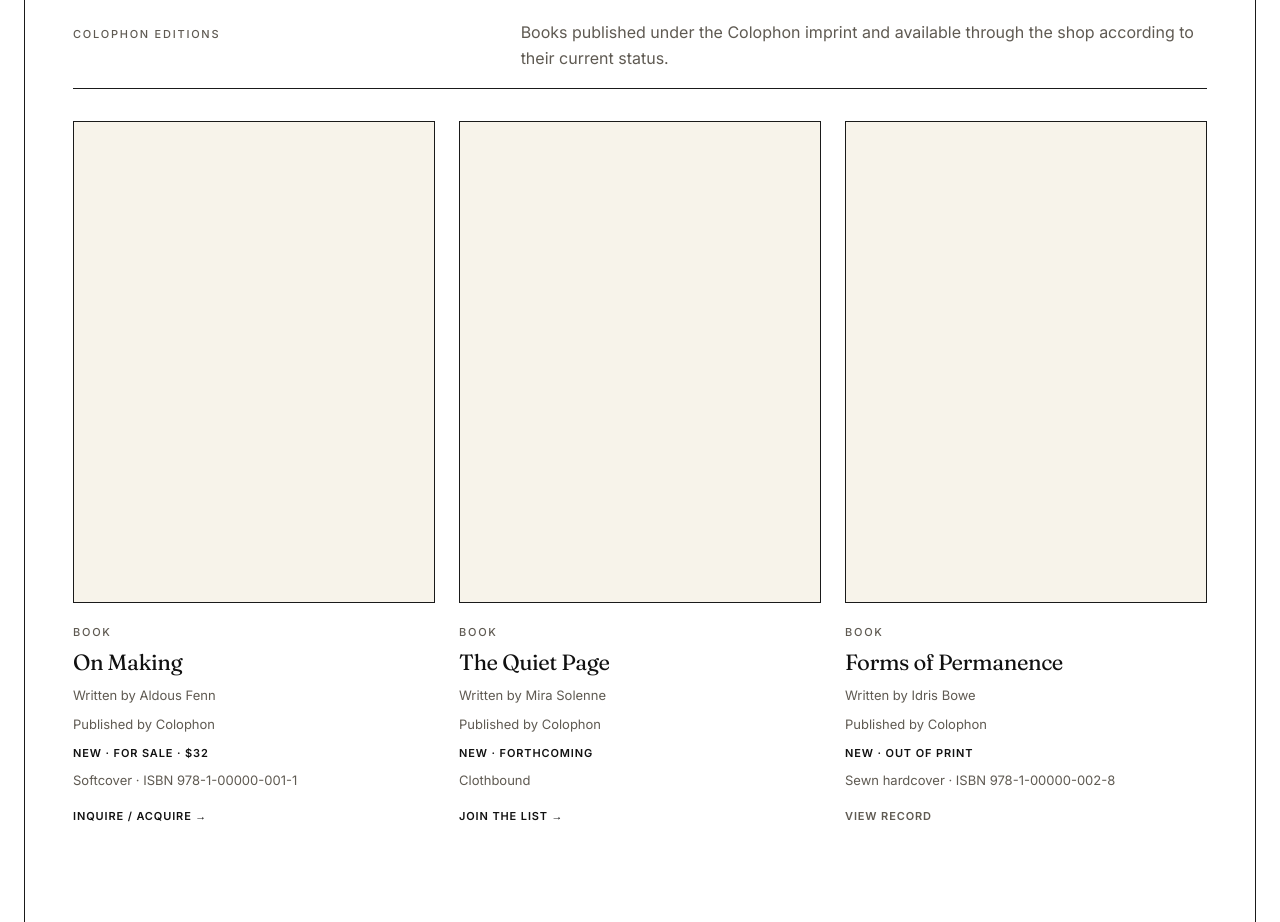
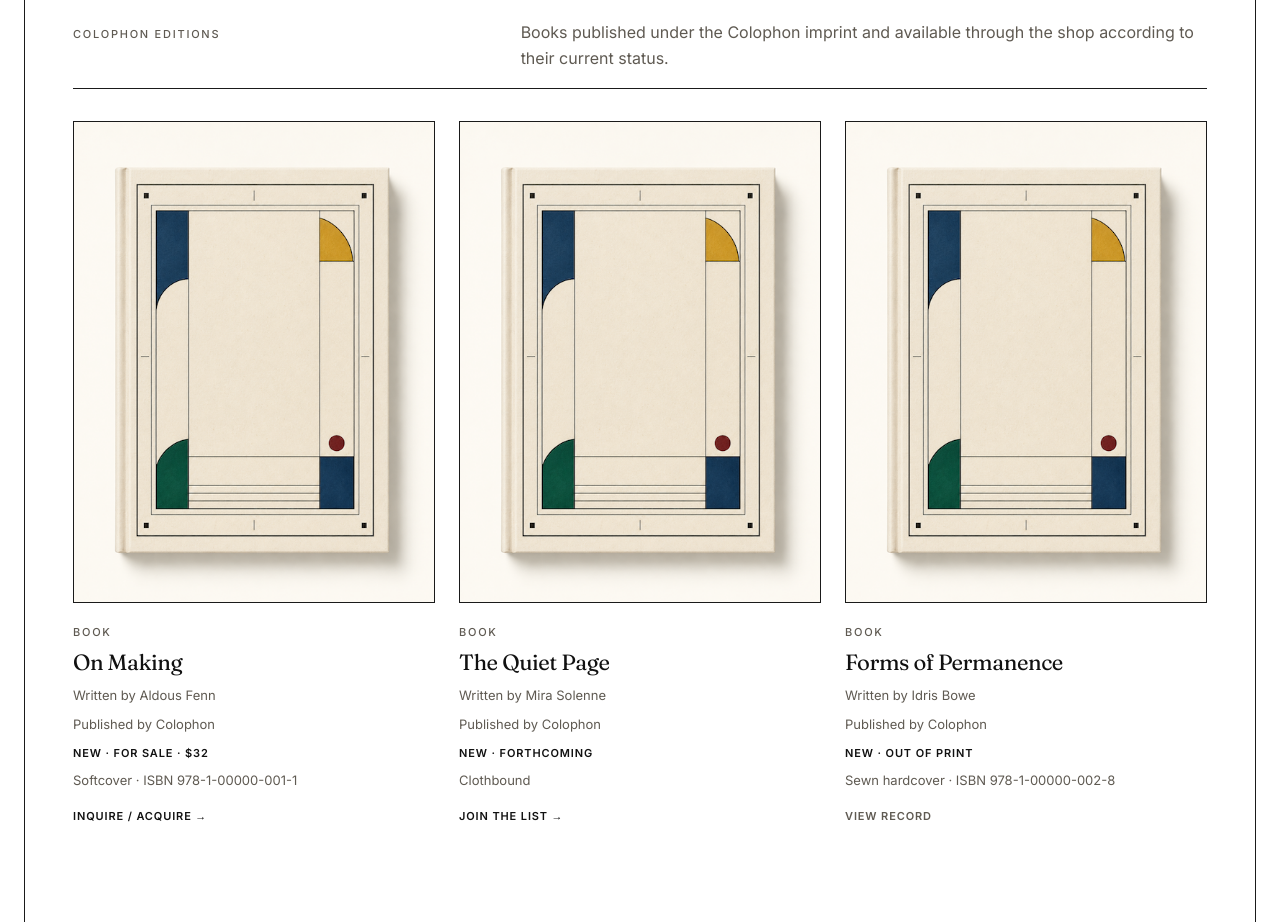
Before and after one commit to fitore/colophon, a Next.js app: page /the-press in a window 1280 px wide. Shown: the part 960-1882 px from the top of the page. Built offline with nearby package versions, Linux system fonts and the light colour scheme.

Commit message:
Use placeholder image for books

```diff
--- a/src/app/bookstore/[slug]/page.tsx
+++ b/src/app/bookstore/[slug]/page.tsx
@@ -16,6 +16,7 @@ export default async function BookPage({ params }: { params: Promise<{ slug: str
   const item = getAcquirable(slug);
   if (!item) notFound();
   const cta = getAcquisitionCta(item);
+  const image = item.image ?? (item.type === "book" ? "/images/books/placeholder-book.png" : undefined);
   const details =
     item.type === "book"
       ? [item.formats?.join(", "), item.isbn ? `ISBN ${item.isbn}` : undefined]
@@ -28,8 +29,8 @@ export default async function BookPage({ params }: { params: Promise<{ slug: str
         title={item.title}
         intro={getContributorLabel(item)}
         note={item.description}
-        image={item.image}
-        imageAlt={`${item.type === "book" ? "Cover" : "Artwork"} of ${item.title}`}
+        image={image}
+        imageAlt={item.image ? `${item.type === "book" ? "Cover" : "Artwork"} of ${item.title}` : `Placeholder cover for ${item.title}`}
       />
       <section className={editorial.section}>
         <p>{getOriginLabel(item.source)}</p>
--- a/src/components/catalog/CatalogCard.tsx
+++ b/src/components/catalog/CatalogCard.tsx
@@ -13,6 +13,7 @@ import styles from "./CatalogCard.module.css";
 export default function CatalogCard({ item }: { item: Acquirable }) {
   const href = `/bookstore/${item.slug}`;
   const cta = getAcquisitionCta(item);
+  const image = item.image ?? (item.type === "book" ? "/images/books/placeholder-book.png" : undefined);
   const details =
     item.type === "book"
       ? [item.formats?.join(", "), item.isbn ? `ISBN ${item.isbn}` : undefined]
@@ -22,10 +23,10 @@ export default function CatalogCard({ item }: { item: Acquirable }) {
     <article className={styles.card}>
       <Link href={href} className={styles.coverLink} aria-label={`View ${item.title}`}>
         <div className={styles.cover}>
-          {item.image ? (
+          {image ? (
             <Image
-              src={item.image}
-              alt={`${item.type === "book" ? "Cover" : "Artwork"} of ${item.title}`}
+              src={image}
+              alt={item.image ? `${item.type === "book" ? "Cover" : "Artwork"} of ${item.title}` : `Placeholder cover for ${item.title}`}
               fill
               sizes="(max-width: 48rem) 50vw, 16rem"
               className={styles.coverImage}
```
Also changed, not shown: public/images/books/placeholder-book.png (added).
